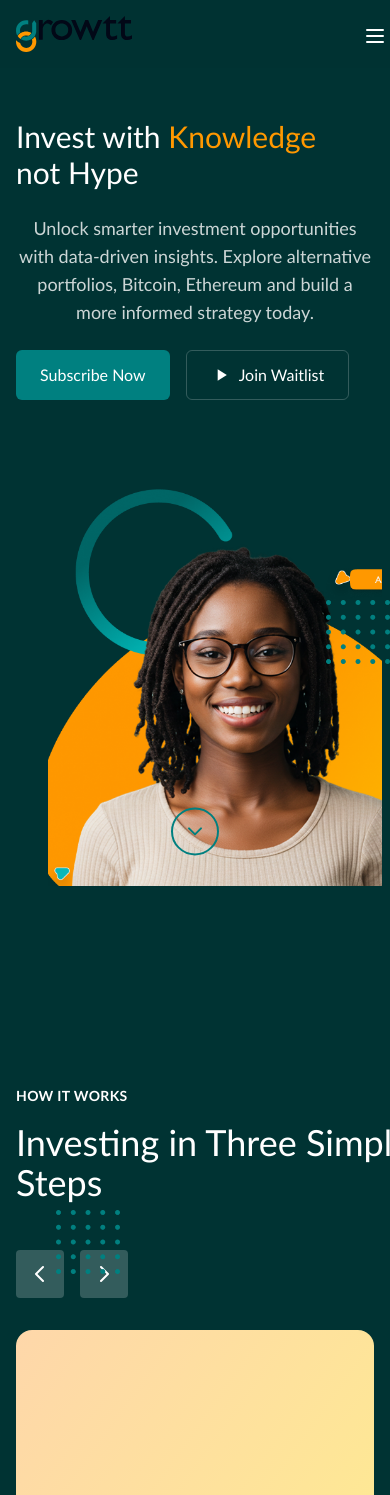
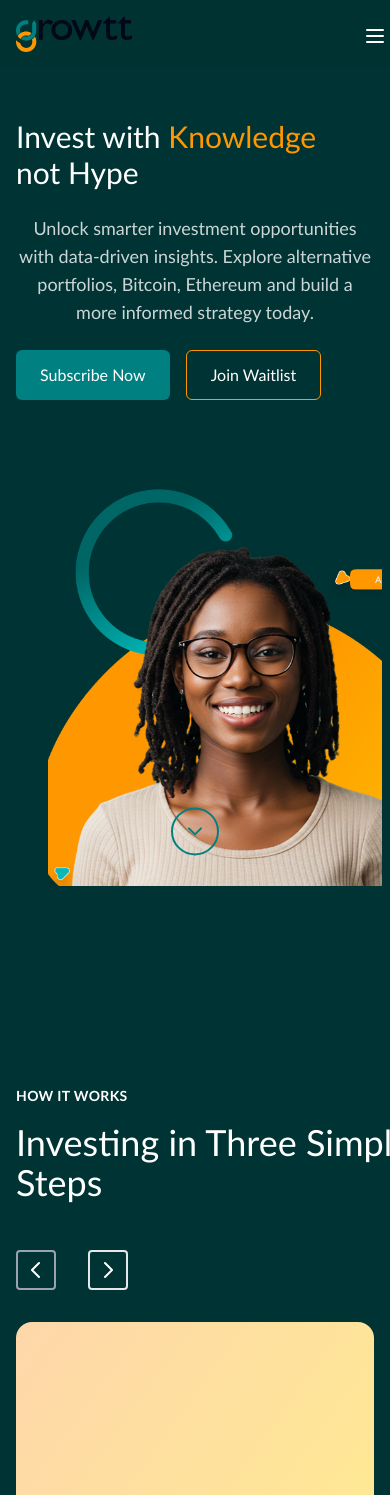
Before and after one commit to ydkdan6/growtt, a React (Vite) app: page / in a window 390 px wide. Shown: the top 1495 px of the page. Built offline with nearby package versions, Linux system fonts and the light colour scheme.

Commit message:
fix: adjust button styles and layout for improved responsiveness and clarity

```diff
--- a/src/pages/Index.tsx
+++ b/src/pages/Index.tsx
@@ -123,12 +123,12 @@ const handleWaitlistSubscribe = () => {
               <div className="flex items-center gap-3">
                 <button
                 onClick={() => setShowFAQModal(true)}
-                className="px-4 py-2 text-lg text-white border border-growtt-orange rounded-md hover:bg-white/10 transition-colors">
+                className="px-4 py-1 text-[15px] text-white border border-growtt-orange rounded-md hover:bg-white/10 transition-colors">
                   FAQs
                 </button>
                 <button
                 // onClick={() => setShowWaitlistModal(true)}
-                className="px-4 py-2 text-lg bg-growtt-teal text-white rounded-md hover:bg-growtt-teal/90 transition-colors">
+                className="px-4 py-1 text-[15px] bg-growtt-teal text-white rounded-md hover:bg-growtt-teal/90 transition-colors">
                   Explore
                 </button>
               </div>
@@ -150,7 +150,7 @@ const handleWaitlistSubscribe = () => {
                 initial={{ opacity: 0, height: 0 }}
                 animate={{ opacity: 1, height: "auto" }}
                 exit={{ opacity: 0, height: 0 }}
-                className="md:hidden mt-4 pb-4"
+                className="md:hidden mt-4 pb-4 text-center"
               >
                 <div className="flex flex-col gap-4">
   <a href="#" className="text-white/90 hover:text-white transition-colors py-2">Home</a>
@@ -202,10 +202,10 @@ const handleWaitlistSubscribe = () => {
 </button>
                 <button
                 onClick={() => setShowWaitlistModal(true)}
-                className="px-6 py-3 border border-white/20 text-white rounded-md hover:bg-white/10 transition-colors flex items-center gap-2">
-                  <svg className="w-5 h-5" viewBox="0 0 24 24" fill="currentColor">
+                className="px-6 py-3 border border-growtt-orange text-white rounded-md hover:bg-white/10 transition-colors flex items-center gap-2">
+                  {/* <svg className="w-5 h-5" viewBox="0 0 24 24" fill="currentColor">
                     <path d="M8 5v14l11-7z"/>
-                  </svg>
+                  </svg> */}
                   Join Waitlist
                 </button>
               </div>
@@ -269,13 +269,13 @@ const handleWaitlistSubscribe = () => {
               </h2>
             </motion.div>
 
-            <div className="flex gap-4 mb-8">
+            <div className="flex gap-8 mb-8">
               <button
                 onClick={() => {
                   const container = document.querySelector('.card');
                   container?.scrollBy({ left: -450, behavior: 'smooth' });
                 }}
-                className="w-12 h-12 rounded bg-white/20 hover:bg-white/30 flex items-center justify-center text-white transition-colors"
+                className="w-10 h-10 rounded bg-growtt-dark-teal border-2 border-gray-400 hover:bg-white/30 flex items-center justify-center text-white transition-colors"
               >
                 <svg className="w-6 h-6" fill="none" stroke="currentColor" viewBox="0 0 24 24">
                   <path strokeLinecap="round" strokeLinejoin="round" strokeWidth={2} d="M15 19l-7-7 7-7" />
@@ -286,7 +286,7 @@ const handleWaitlistSubscribe = () => {
                   const container = document.querySelector('.card');
                   container?.scrollBy({ left: 450, behavior: 'smooth' });
                 }}
-                className="w-12 h-12 rounded bg-white/20 hover:bg-white/30 flex items-center justify-center text-white transition-colors"
+                className="w-10 h-10 rounded bg-growtt-dark-teal border-2 border-gray-200 hover:bg-white/30 flex items-center justify-center text-white transition-colors"
               >
                 <svg className="w-6 h-6" fill="none" stroke="currentColor" viewBox="0 0 24 24">
                   <path strokeLinecap="round" strokeLinejoin="round" strokeWidth={2} d="M9 5l7 7-7 7" />
@@ -328,7 +328,7 @@ const handleWaitlistSubscribe = () => {
                   key={index}
                   variants={fadeInUp}
                   whileHover={{ y: -10 }}
-                  className={`bg-gradient-to-br ${step.gradient} rounded-2xl p-8 flex flex-col justify-between min-h-[500px] md:flex-shrink-0 md:w-[450px]`}
+                  className={`bg-gradient-to-br ${step.gradient} rounded-2xl p-8 flex flex-col justify-between min-h-[500px] md:flex-shrink-0 md:w-[290px]`}
                 >
                   <div className="flex-1 flex items-center justify-center mb-6">
                     {/* <div className="w-64 h-64 bg-white/50 rounded-2xl flex items-center justify-center hidden"> */}
@@ -403,10 +403,10 @@ const handleWaitlistSubscribe = () => {
         </motion.div>
       ))}
     </motion.div>
-    <div className='absolute top-[600px] right-0 w-16 h-16'>
+    <div className='absolute top-[600px] right-0 w-16 h-16 hidden md:block'>
       <img src='/images/Vector.png' alt='vector' />
     </div>
-    <div className='absolute top-[1210px] left-14 w-16 h-16'>
+    <div className='absolute top-[1210px] left-14 w-16 h-16 hidden md:block'>
       <img src='/images/Vector.png' alt='vector' />
     </div>
   </div>
```
